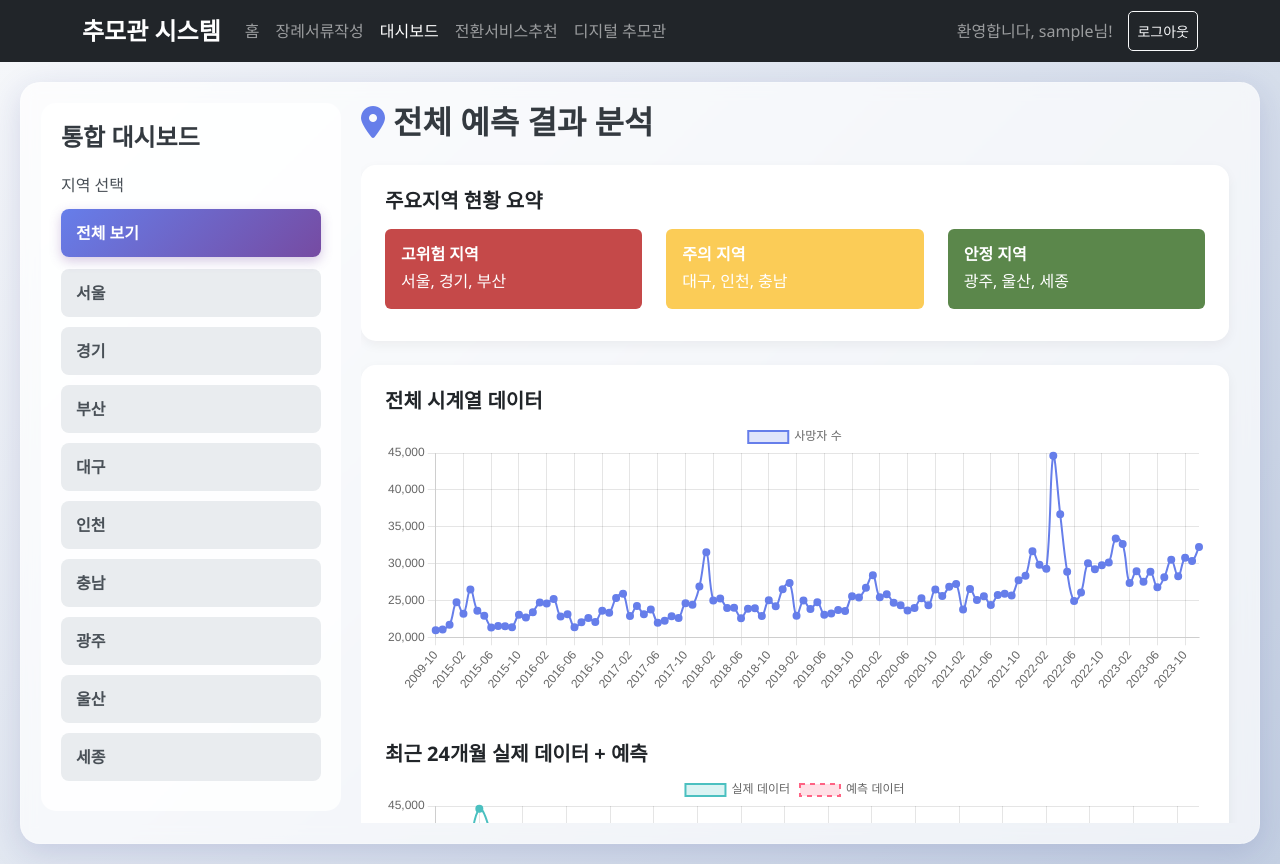
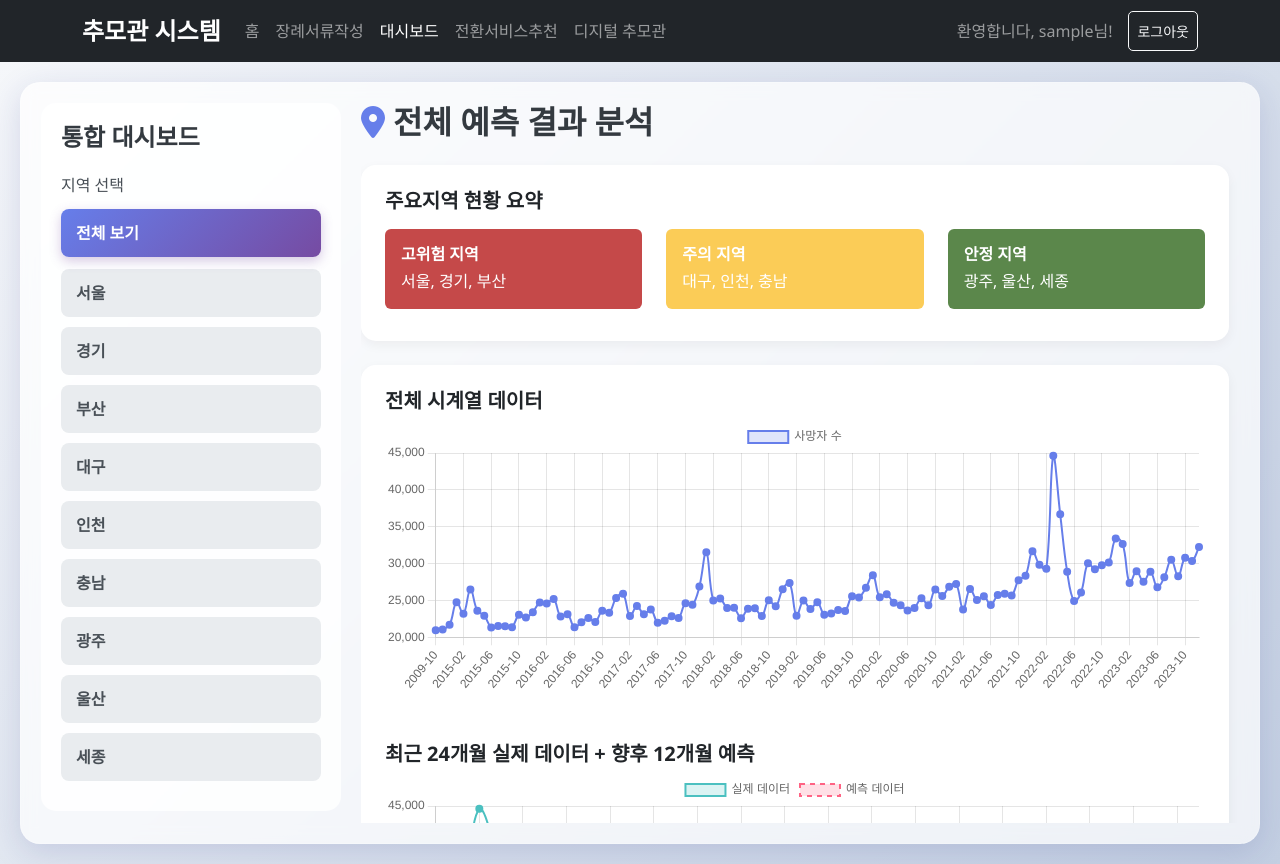
Before and after one commit to Aivle-Bigproject11/Front, a React (Create React App) app: page /menu2 in a window 1280 px wide. Built offline with nearby package versions, Linux system fonts and the light colour scheme; no server answers; sample sign-in values are in the browser's storage.

Commit message:
예측 데이터 그래프명 수정

```diff
--- a/src/components/RegionDataDisplay.js
+++ b/src/components/RegionDataDisplay.js
@@ -196,7 +196,7 @@ const RegionDataDisplay = ({ region }) => {
             <Line options={chartOptions} data={longTermChartData} height={100} />
           </Col>
           <Col md={12}>
-            <h5 style={{ fontWeight: '600' }}>최근 24개월 실제 데이터 + 예측</h5>
+            <h5 style={{ fontWeight: '600' }}>최근 24개월 실제 데이터 + 향후 12개월 예측</h5>
             <Line options={chartOptions} data={predictionChartData} height={100} />
           </Col>
         </Row>
```
